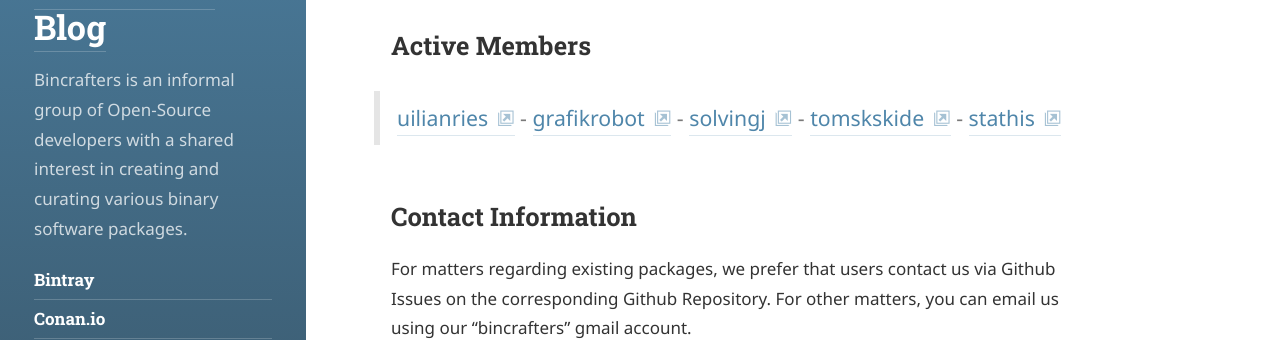
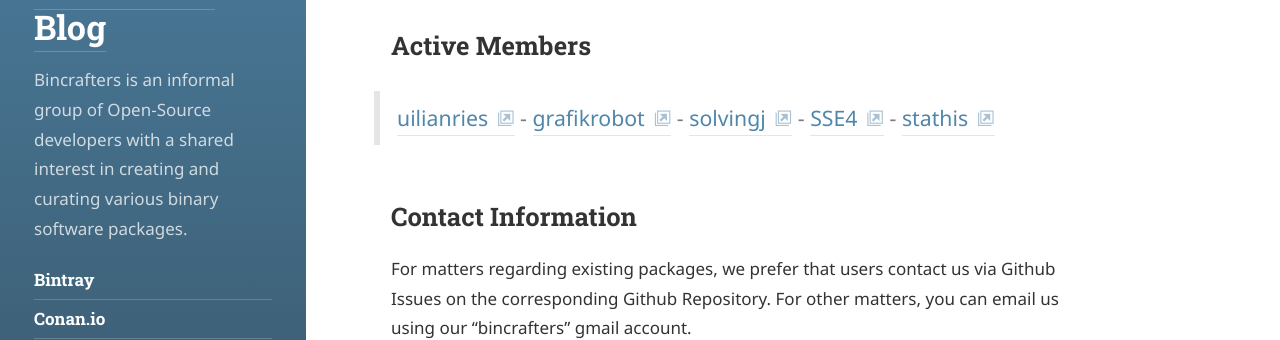
Before and after one commit to bincrafters/bincrafters.github.io, a Jekyll site: the page built from about.md, in a window 1280 px wide and 900 px high, scrolled down 684 px. Shown: the part 302-642 px from the top of the window. Built offline with Jekyll 4.4.1, drawn with Linux system fonts in a browser that asks for light colours; some web fonts are replaced.

Commit message:
updated name of member

```diff
--- a/about.md
+++ b/about.md
@@ -18,7 +18,7 @@ Bincrafters would not exist if not for Github, Bintray, Travis-CI, and Appveyor.
 
 ## Active Members
 
-> [uilianries](https://github.com/uilianries) - [grafikrobot](https://github.com/grafikrobot) - [solvingj](https://github.org/solvingj) - [tomskskide](https://github.org/SSE4) - [stathis](https://www.npcglib.org/~stathis/blog)
+> [uilianries](https://github.com/uilianries) - [grafikrobot](https://github.com/grafikrobot) - [solvingj](https://github.org/solvingj) - [SSE4](https://github.org/SSE4) - [stathis](https://www.npcglib.org/~stathis/blog)
 {:.lead}
 
 
```
